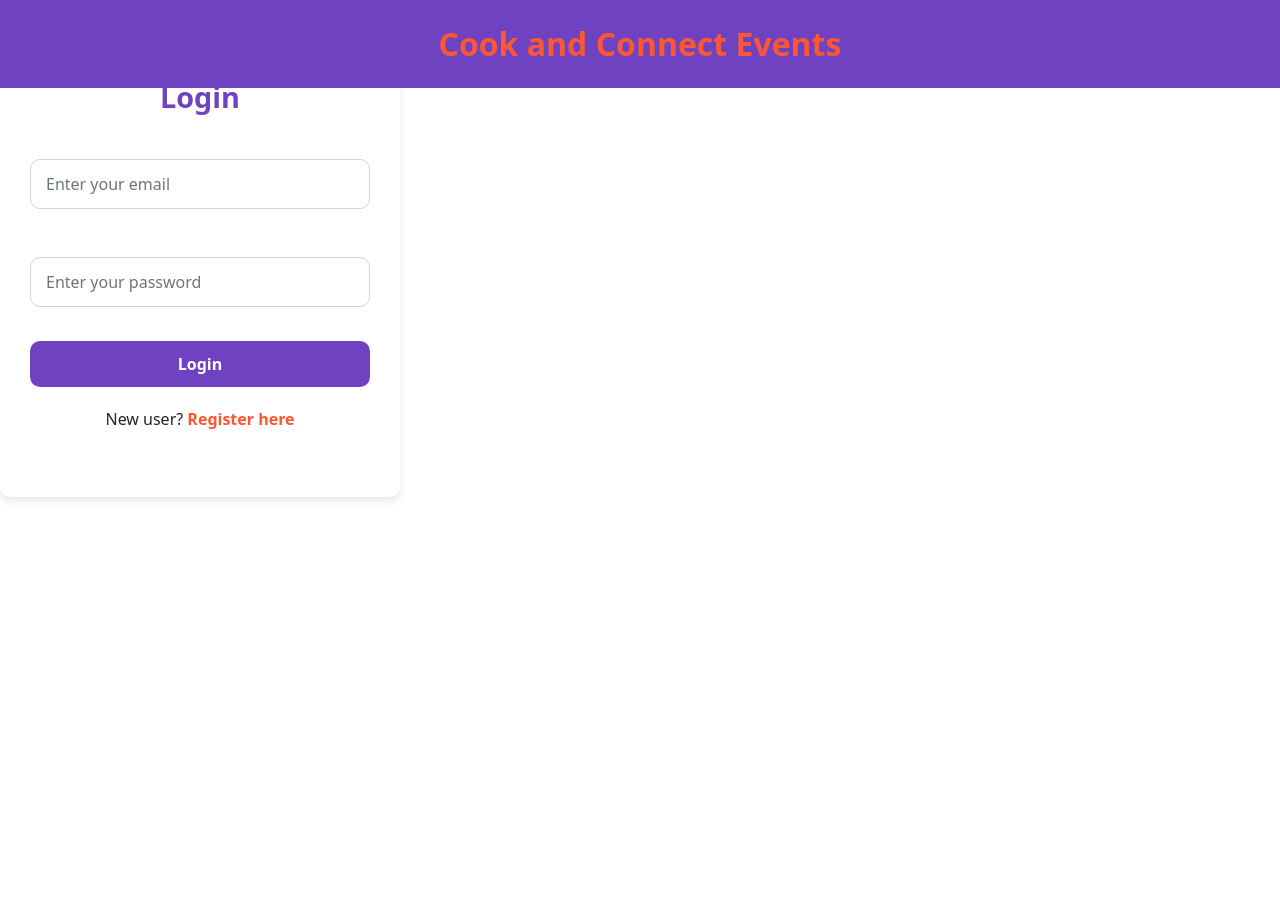
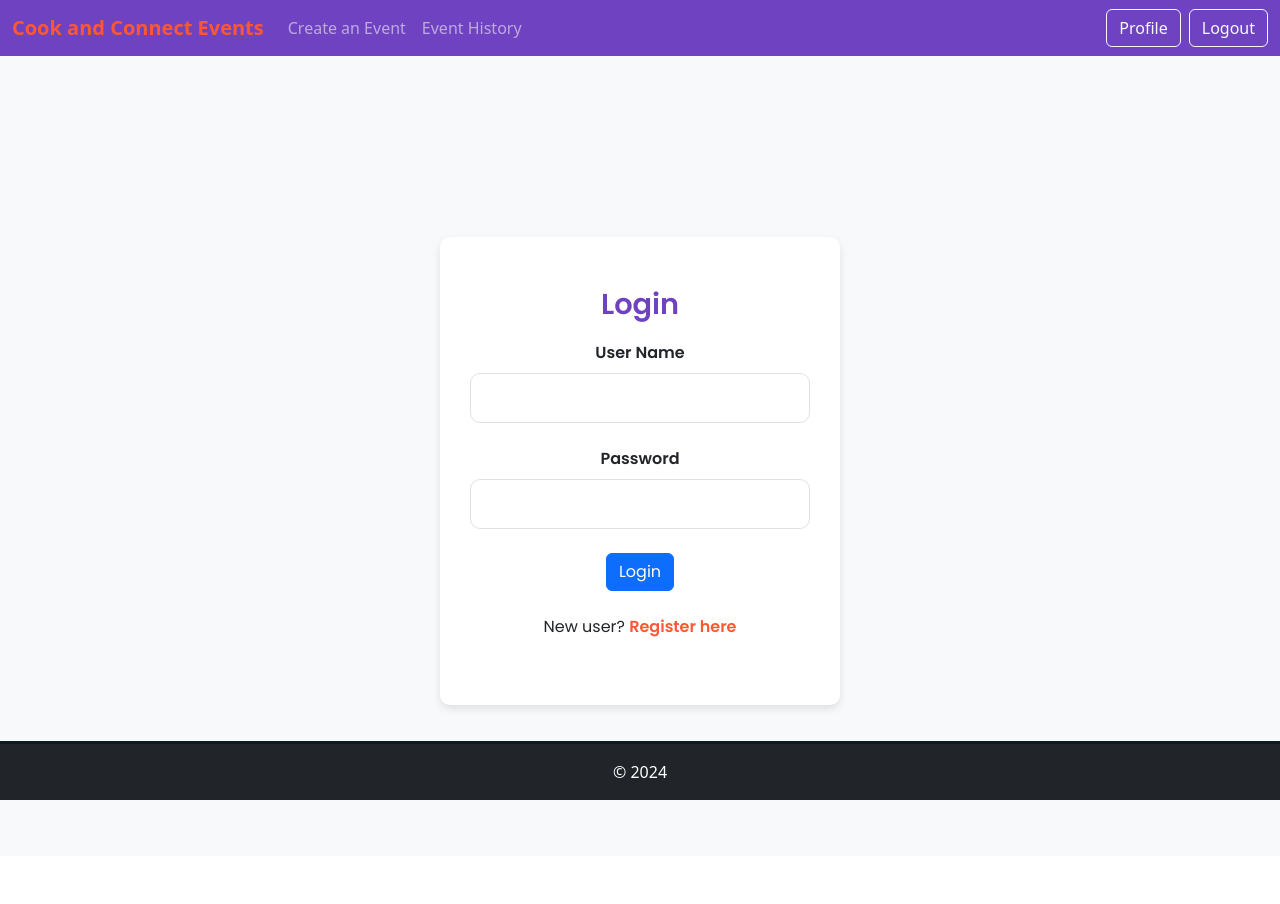
Before and after one commit to charlieLoL24/IAB207-assignmnet-3, a Flask app: page /login in a window 1280 px wide. Before the commit the page ends 501 px from the top, so only its background shows below. Run offline with Flask 3, Linux system fonts and the light colour scheme; some libraries are stand-ins or nearby versions.

Commit message:
working login

```diff
--- a/website/auth.py
+++ b/website/auth.py
@@ -8,27 +8,38 @@ from . import db
 # Create a blueprint - make sure all BPs have unique names
 auth_bp = Blueprint('auth', __name__)
 
-# this is a hint for a login function
-@auth_bp.route('/login', methods=['GET', 'POST'])
-# view function
+@auth_bp.route('/login', methods = ['GET', 'POST'])
 def login():
-    login_form = LoginForm()
-    error = None
-    if login_form.validate_on_submit():
-        user_name = login_form.user_name.data
-        password = login_form.password.data
-        user = db.session.scalar(db.select(User).where(User.name==user_name))
-        if user is None:
-            error = 'Incorrect user name'
-        elif not check_password_hash(user.password_hash, password): # takes the hash and cleartext password
-            error = 'Incorrect password'
+    form = LoginForm()
+    error=None
+    if(form.validate_on_submit()):
+        user_name = form.user_name.data
+        password = form.password.data
+        u1 = User.query.filter_by(name=user_name).first()
+        print(user_name, password)
+            #if there is no user with that name
+        if u1 is None:
+            error='Incorrect user name'
+        #check the password - notice password hash function
+        # elif not check_password_hash(u1.password_hash, password): # takes the hash and password
+        elif not u1.password_hash == password:
+            error='Incorrect password'
         if error is None:
-            login_user(user)
-            nextp = request.args.get('next') # this gives the url from where the login page was accessed
-            print(nextp)
-            if next is None or not nextp.startswith('/'):
-                return redirect(url_for('index'))
-            return redirect(nextp)
+        #all good, set the login_user
+            login_user(u1)
+            return redirect(url_for('main.index'))
         else:
+            print(error)
             flash(error)
-    return render_template('user.html', form=login_form, heading='Login')
+        #it comes here when it is a get method
+    return render_template('user.html', form=form, heading='Login')
+
+
+@auth_bp.route('/logout')
+def logout():
+  logout_user()
+  return redirect(url_for('main.index'))
+
+@auth_bp.route('/register')
+def register():
+  return "wip"
--- a/website/static/style/style.css
+++ b/website/static/style/style.css
@@ -243,6 +243,67 @@ html {
     border-radius: 5px;
     cursor: pointer;
     font-size: 1.2rem;
+}
+
+.login-page {
+    font-family: 'Poppins', sans-serif;
+    background-color: #f8f9fa;
+    display: flex;
+    align-items: center;
+    justify-content: center;
+    min-height: 100vh;
+    margin: 0;
+}
+
+.login-container {
+    max-width: 400px;
+    width: 100%;
+    background-color: white;
+    border-radius: 10px;
+    box-shadow: 0 4px 8px rgba(0, 0, 0, 0.1);
+    text-align: center;
+}
+.login-title {
+    color: #6f42c1;
+    font-size: 1.8rem;
+    font-weight: 600;
+    margin-bottom: 20px;
+}
+
+.form-group {
+    margin-bottom: 1.5rem;
+    width: 100% ;
+}
+
+.form-control {
+    border-radius: 10px;
+    padding: 12px 15px;
+    font-size: 1rem;
+    margin-bottom: 1.5rem;
+}
+
+.btn-default {
+    background-color: #6f42c1;
+    color: white;
+    border-radius: 10px;
+    padding: 10px 20px;
+    width: 100%;
+    font-weight: bold;
+    margin-top: 10px;
+}
+
+.register-link {
+    margin-top: 20px;
+}
+
+.register-link a {
+    color: #ff5733;
+    font-weight: bold;
+    text-decoration: none;
+}
+
+.register-link a:hover {
+    text-decoration: underline;
 }
 
 /*========================= History.HTML =====================*/
--- a/website/templates/base.html
+++ b/website/templates/base.html
@@ -33,10 +33,14 @@
                             <a class="nav-link" href="{{ url_for('main.history') }}">Event History</a>
                         </li>
                     </ul>
-                    <div class="d-flex">
-                        <a href="login.html" class="btn btn-outline-light me-2">Login</a>
-                        <a href="register.html" class="btn btn-outline-light">Register</a>
-                        <a href="{{ url_for('main.profile') }}" class="btn btn-outline-light">Profile</a>
+                    <div class="d-flex gap-2">
+                        {% if user != None %}
+                            <a href="{{ url_for('main.profile') }}" class="btn btn-outline-light">Profile</a>
+                            <a href="{{ url_for('auth.logout') }}" class="btn btn-outline-light">Logout</a>
+                        {% else %}
+                            <a href="{{ url_for('auth.login') }}" class="btn btn-outline-light">Login</a>
+                            <a href="{{ url_for('auth.register') }}" class="btn btn-outline-light">Register</a>
+                        {% endif %}
                     </div>
                 </div>
             </div>
--- a/website/templates/create.html
+++ b/website/templates/create.html
@@ -1,5 +1,4 @@
 {% extends "base.html" %}
-
 
 {% block content %}
 
--- a/website/templates/user.html
+++ b/website/templates/user.html
@@ -1,49 +1,17 @@
-<!DOCTYPE html>
-<html lang="en">
 
-<head>
-    <meta charset="UTF-8">
-    <meta name="viewport" content="width=device-width, initial-scale=1.0">
-    <title>Login - Cook and Connect Events</title>
-    <!-- Bootstrap CSS -->
-    <link href="https://cdn.jsdelivr.net/npm/bootstrap@5.1.3/css/bootstrap.min.css" rel="stylesheet">
-    <!-- Google Fonts -->
-    <link href="https://fonts.googleapis.com/css2?family=Poppins:wght@400;600&display=swap" rel="stylesheet">
-    <!-- Custom CSS -->
-    <link rel="stylesheet" href="{{ url_for('static', filename='style/style.css') }}">
-</head>
+{% extends 'base.html' %}
+{% import "bootstrap/wtf.html" as wtf %}
 
-<body class="login-page">
-    <div class="header-banner">
-        <a href="index.html">Cook and Connect Events</a>
-    </div>
-
+{% block content %}
+<div class="login-page">
     <div class="login-container">
         <h2 class="login-title">Login</h2>
-        <form onsubmit="redirectToIndex(event)">
-            <div class="form-group">
-                <label for="email" class="form-label"></label>
-                <input type="email" class="form-control" id="email" name="email" placeholder="Enter your email" required>
+        <div class="col-md-6 form-group">
+            {{wtf.quick_form(form)}}
             </div>
-            <div class="form-group">
-                <label for="password" class="form-label"></label>
-                <input type="password" class="form-control" id="password" name="password" placeholder="Enter your password" required>
-            </div>
-            <button type="submit" class="btn btn-login">Login</button>
-            <div class="register-link">
-                <p>New user? <a href="register.html">Register here</a></p>
-            </div>
-        </form>
+        <div class="register-link">
+            <p>New user? <a href="register.html">Register here</a></p>
+        </div>
     </div>
-
-    <script>
-        function redirectToIndex(event) {
-            event.preventDefault();
-            window.location.href = "index.html";
-        }
-    </script>
-
-    <script src="https://cdn.jsdelivr.net/npm/bootstrap@5.1.3/dist/js/bootstrap.bundle.min.js"></script>
-</body>
-
-</html>
+</div>
+{% endblock %}
```
Also changed, not shown: website/views.py (+13 -11 lines), instance/sitedata.sqlite.
